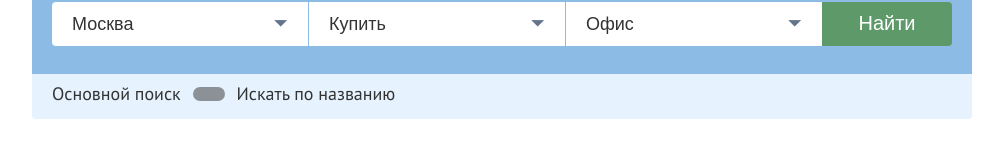
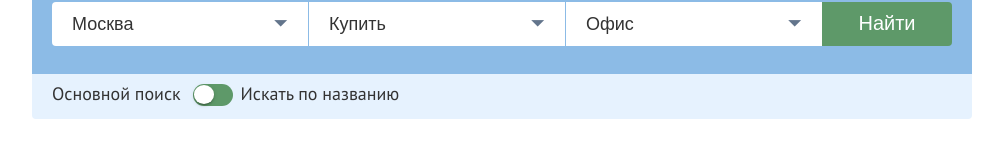
Before and after one commit to simbirsoft-vladimir/test_form, a Vue app: page / in a window 1280 px wide. Shown: the part 358-516 px from the top of the page, without its empty margins (138-1141 px from the left). Built offline with nearby package versions, Linux system fonts and the light colour scheme.

Commit message:
complete toggler

```diff
--- a/src/components/RealtySearchForm.vue
+++ b/src/components/RealtySearchForm.vue
@@ -33,7 +33,10 @@
       </div>
     </div>
     <div class="realty-search-form__footer">
-      <realty-search-form-toggle />
+      <realty-search-form-toggle
+        :checked="isSearchByTitle"
+        @toggle="isSearchByTitle = !isSearchByTitle"
+      />
     </div>
   </base-form>
 </template>
@@ -66,6 +69,7 @@ export default Vue.extend({
         optionValue: 'id',
         optionText: 'title',
       },
+      isSearchByTitle: false,
     }
   },
 })
--- a/src/components/RealtySearchFormToggle.vue
+++ b/src/components/RealtySearchFormToggle.vue
@@ -1,7 +1,11 @@
 <template>
   <div class="realty-search-form-toggle">
     <span class="realty-search-form-toggle__label">Основной поиск</span>
-    <base-toggle />
+    <base-toggle
+      :checked="checked"
+      class="realty-search-form-toggle__toggler"
+      @toggle="$emit('toggle')"
+    />
     <span class="realty-search-form-toggle__label">Искать по названию</span>
   </div>
 </template>
@@ -13,6 +17,12 @@ import BaseToggle from './ui/BaseToggle.vue'
 export default Vue.extend({
   name: 'RealtySearchFormToggle',
   components: { BaseToggle },
+  props: {
+    checked: {
+      type: Boolean,
+      default: false,
+    },
+  },
 })
 </script>
 
@@ -28,5 +38,9 @@ export default Vue.extend({
         color: #ADB9C4;
       }
     }
+
+    &__toggler {
+      margin-right: 4px;
+    }
   }
 </style>
--- a/src/components/ui/BaseToggle.vue
+++ b/src/components/ui/BaseToggle.vue
@@ -1,9 +1,18 @@
 <template>
-  <div class="base-toggle">
+  <div
+    class="base-toggle"
+    @click="$emit('toggle')"
+  >
     <div class="base-toggle__inner">
-      <input class="base-toggle__native" type="checkbox" />
+      <input class="base-toggle__native"
+        :checked="checked"
+        type="checkbox"
+      />
       <div class="base-toggle__track"></div>
-      <div class="base-toggle__thumb"></div>
+      <div
+        :class="checked ? 'base-toggle__thumb_truthy' : ''"
+        class="base-toggle__thumb"
+      ></div>
     </div>
   </div>
 </template>
@@ -13,10 +22,18 @@ import Vue from 'vue'
 
 export default Vue.extend({
   name: 'BaseToggle',
+  props: {
+    checked: {
+      type: Boolean,
+      default: false,
+    },
+  },
 })
 </script>
 
 <style lang="scss">
+  @import'@/styles/variables.scss';
+
   .base-toggle {
     vertical-align: middle;
     display: inline-flex;
@@ -31,7 +48,7 @@ export default Vue.extend({
       font-size: 40px;
       height: 1em;
       min-width: 1.4em;
-      padding: .325em .3em;
+      padding: .25em .3em;
       width: 1.4em;
     }
 
@@ -45,10 +62,10 @@ export default Vue.extend({
     }
 
     &__track {
-      opacity: .5;
-      background: currentColor;
-      border-radius: .175em;
-      height: .35em;
+      background: $success;
+      height: 22px;
+      border-radius: 11px;
+      width: 40px;
     }
 
     &__thumb {
@@ -64,6 +81,22 @@ export default Vue.extend({
       user-select: none;
       width: .5em;
       z-index: 0;
+
+      &_truthy {
+        left: .7em;
+      }
+
+      &::after {
+        background: #fff;
+        border-radius: 50%;
+        bottom: 0;
+        box-shadow: 0 3px 1px -2px #0003, 0 2px 2px 0 #00000024, 0 1px 5px 0 #0000001f;
+        content: "";
+        left: 3px;
+        position: absolute;
+        right: -3px;
+        top: 1.5px;
+      }
     }
   }
 </style>
```
